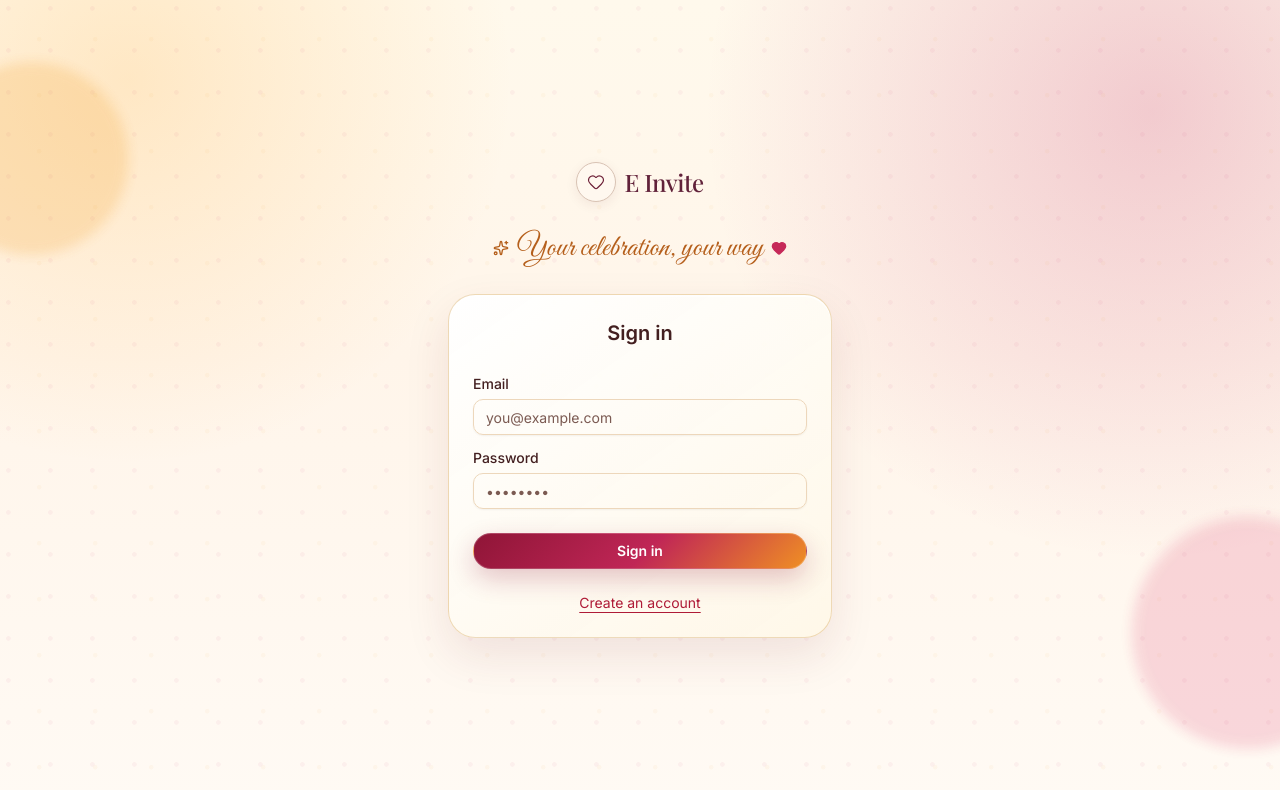
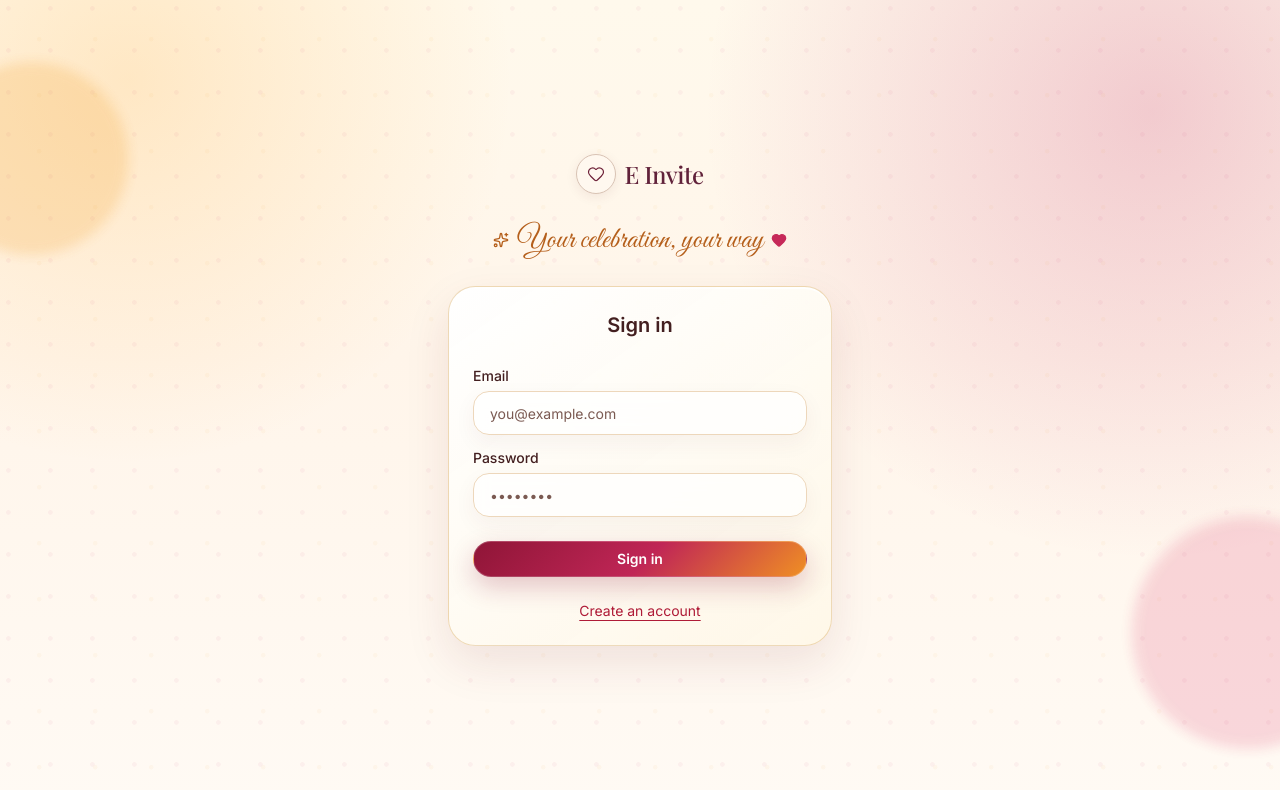
Before and after one commit to mesanjusk/Einvite-, a Next.js app: page /sign-in in a window 1280 px wide. Shown: the top 790 px of the page. Built offline with nearby package versions, Linux system fonts and the light colour scheme.

Commit message:
feat: restyle form inputs for wedding glass UI

```diff
--- a/src/components/ui/input.tsx
+++ b/src/components/ui/input.tsx
@@ -8,7 +8,7 @@ function Input({ className, type, ...props }: React.ComponentProps<"input">) {
       type={type}
       data-slot="input"
       className={cn(
-        "border-input file:text-foreground placeholder:text-muted-foreground selection:bg-primary selection:text-primary-foreground flex h-9 w-full min-w-0 rounded-md border bg-transparent px-3 py-1 text-base shadow-xs transition-[color,box-shadow] outline-none file:inline-flex file:h-7 file:border-0 file:bg-transparent file:text-sm file:font-medium disabled:pointer-events-none disabled:cursor-not-allowed disabled:opacity-50 md:text-sm",
+        "border-input file:text-foreground placeholder:text-muted-foreground selection:bg-primary selection:text-primary-foreground flex h-11 w-full min-w-0 rounded-2xl border bg-white/72 px-4 py-2 text-base shadow-[0_8px_22px_rgba(105,31,52,.05)] backdrop-blur transition-[color,box-shadow,transform] outline-none file:inline-flex file:h-7 file:border-0 file:bg-transparent file:text-sm file:font-medium disabled:pointer-events-none disabled:cursor-not-allowed disabled:opacity-50 focus:-translate-y-0.5 md:text-sm",
         "focus-visible:border-ring focus-visible:ring-ring/50 focus-visible:ring-[3px]",
         "aria-invalid:ring-destructive/20 aria-invalid:border-destructive",
         className,
```
